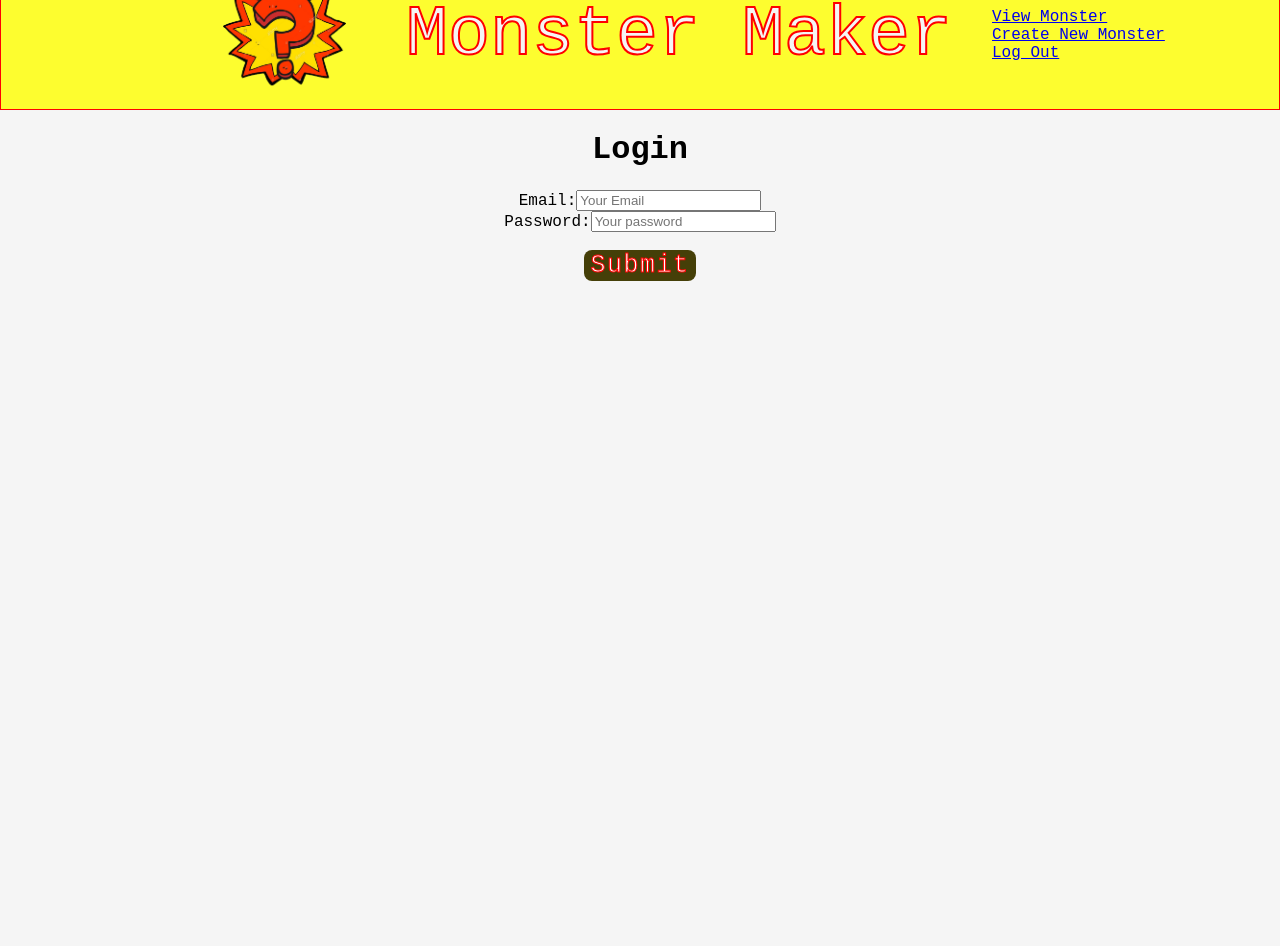
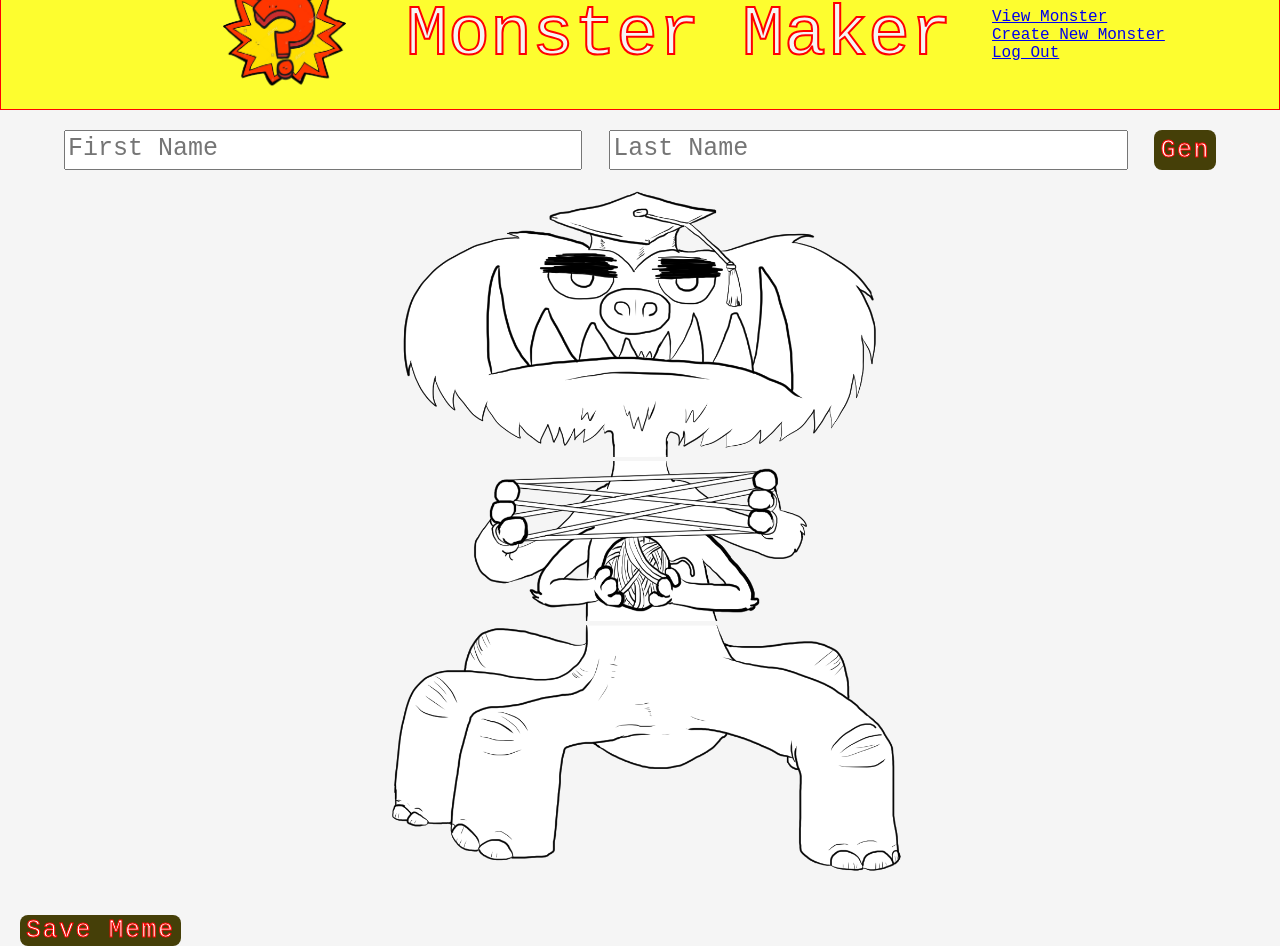
Before and after one commit to markhamm1/meme-generator, a React (Create React App) app: page /monstermaker in a window 1280 px wide. Shown: the part 40-986 px from the top of the page. Before the commit the page ends 800 px from the top, so only its background shows below. Built offline with nearby package versions, Linux system fonts and the light colour scheme.

Commit message:
Got some of the new pages working, currently working on editmonster.js rendering

```diff
--- a/src/App.js
+++ b/src/App.js
@@ -1,8 +1,8 @@
 import React from "react"
 import Header from "./Header"
-import MemeGenerator from "./MemeGenerator"
-import Memes from "./Memes"
-import EditMeme from "./EditMeme"
+import MonsterMaker from "./MonsterMaker"
+import Monsters from "./Monsters"
+import EditMonster from "./EditMonster"
 import LogIn from "./LogIn"
 import { BrowserRouter as Router, Switch, Route } from 'react-router-dom'
 
@@ -12,9 +12,9 @@ function App() {
       <div>
         <Header />
         <Switch>
-          <Route path="/memegenerator" component={MemeGenerator} />
-          <Route path="/memes" component={Memes} />
-          <Route path="/editmeme" component={EditMeme} />
+          <Route path="/monstermaker" component={MonsterMaker} />
+          <Route path="/monsters" component={Monsters} />
+          <Route path="/editmonster" component={EditMonster} />
           <Route path="/" component={LogIn} />
         </Switch>
       </div>
--- a/src/EditMeme.js
+++ b/src/EditMonster.js
@@ -2,7 +2,7 @@ import React from 'react'
 import "./style.css"
 import axios from 'axios'
 
-class EditMeme extends React.Component {
+class EditMonster extends React.Component {
   constructor() {
     super()
     this.state = {
@@ -18,9 +18,10 @@ class EditMeme extends React.Component {
 
   componentDidMount() {
     const memeUrl = this.props.location.pathname
-    const memeId = memeUrl.slice(10)
-    axios.get(`${process.env.REACT_APP_APIURL}/api/memes/${memeId}`)
+    const memeId = memeUrl.slice(13)
+    axios.get(`${process.env.REACT_APP_APIURL}/api/monsters/${memeId}`)
       .then(response => {
+        console.log(response.data)
         this.setState({
           memeInfo: response.data
         })
@@ -39,12 +40,14 @@ class EditMeme extends React.Component {
     event.preventDefault()
     console.log(this.state.topText)
     const memeUrl = this.props.location.pathname
-    const memeId = memeUrl.slice(10)
+    const memeId = memeUrl.slice(13)
     axios
-      .patch(`${process.env.REACT_APP_APIURL}/api/memes/${memeId}`, {
+      .patch(`${process.env.REACT_APP_APIURL}/api/monsters/${memeId}`, {
         top_text: this.state.topText,
         bottom_text: this.state.bottomText,
-        img_url: this.state.memeInfo.img_url
+        head_url: this.state.memeInfo.head_url,
+        body_url: this.state.memeInfo.body_url,
+        leg_url: this.state.memeInfo.leg_url
       }, {
         headers: {
           'Content-Type': 'application/json'
@@ -52,7 +55,7 @@ class EditMeme extends React.Component {
       })
       .then(response => {
         console.log(response)
-        this.props.history.push("/memes")
+        this.props.history.push("/monsters")
       })
       .catch(error => {
         console.log(error)
@@ -62,12 +65,12 @@ class EditMeme extends React.Component {
   deleteMeme(event) {
     event.preventDefault()
     const memeUrl = this.props.location.pathname
-    const memeId = memeUrl.slice(10)
+    const memeId = memeUrl.slice(13)
     axios
-      .delete(`${process.env.REACT_APP_APIURL}/api/memes/${memeId}`)
+      .delete(`${process.env.REACT_APP_APIURL}/api/monsters/${memeId}`)
       .then(response => {
         console.log(response)
-        this.props.history.push("/memes")
+        this.props.history.push("/monsters")
       })
       .catch(error => {
         console.log(error)
@@ -96,7 +99,9 @@ class EditMeme extends React.Component {
 
         </form>
         <div className="meme">
-          <img src={this.state.memeInfo.img_url} alt="" />
+          <img src={this.state.memeInfo.head_url} alt="" />
+          <img src={this.state.memeInfo.body_url} alt="" />
+          <img src={this.state.memeInfo.leg_url} alt="" />
           <h2 className="top">{this.state.topText ? this.state.topText : this.state.memeInfo.top_text}</h2>
           <h2 className="bottom">{this.state.bottomText ? this.state.bottomText : this.state.memeInfo.bottom_text}</h2>
         </div>
@@ -107,4 +112,4 @@ class EditMeme extends React.Component {
   }
 }
 
-export default EditMeme
+export default EditMonster
--- a/src/Header.js
+++ b/src/Header.js
@@ -8,10 +8,10 @@ function Header() {
       <img src="./QuestionMark.png" />
       <p>Monster Maker</p>
       <ul className="nav-list">
-        <Link to="/memes">
+        <Link to="/monsters">
           <li>View Monster</li>
         </Link>
-        <Link to="/memegenerator">
+        <Link to="/monstermaker">
           <li>Create New Monster</li>
         </Link>
         <Link to="/logout">
--- a/src/LogIn.js
+++ b/src/LogIn.js
@@ -35,7 +35,7 @@ class LogIn extends React.Component {
         axios.defaults.headers.common["Authorization"] =
           "Bearer " + response.data.jwt;
         localStorage.setItem("jwt", response.data.jwt);
-        this.props.history.push("/memes")
+        this.props.history.push("/monsters")
       })
       .catch(error => {
         console.log(error)
--- a/src/MemeGenerator.js
+++ b/src/MonsterMaker.js
@@ -2,7 +2,7 @@ import React from "react"
 import "./style.css"
 import axios from "axios"
 
-class MemeGenerator extends React.Component {
+class MonsterMaker extends React.Component {
   constructor() {
     super()
     this.state = {
@@ -78,10 +78,12 @@ class MemeGenerator extends React.Component {
     event.preventDefault()
     console.log(this.state)
     axios
-      .post(`${process.env.REACT_APP_APIURL}/api/memes`, {
+      .post(`${process.env.REACT_APP_APIURL}/api/monsters`, {
         top_text: this.state.topText,
         bottom_text: this.state.bottomText,
-        img_url: this.state.randomImg
+        head_url: this.state.randomHead,
+        body_url: this.state.randomBody,
+        leg_url: this.state.randomLeg
       }, {
         headers: {
           'Content-Type': 'application/json'
@@ -89,7 +91,7 @@ class MemeGenerator extends React.Component {
       })
       .then(response => {
         console.log(response)
-        this.props.history.push("/memes")
+        this.props.history.push("/monsters")
       })
       .catch(error => {
         console.log(error)
@@ -134,4 +136,4 @@ class MemeGenerator extends React.Component {
   }
 }
 
-export default MemeGenerator
+export default MonsterMaker
--- a/src/Memes.js
+++ b/src/Monsters.js
@@ -3,7 +3,7 @@ import "./style.css"
 import axios from 'axios'
 import { BrowserRouter as Route, Link } from "react-router-dom";
 
-class Memes extends React.Component {
+class Monsters extends React.Component {
   constructor() {
     super()
     this.state = {
@@ -13,7 +13,7 @@ class Memes extends React.Component {
 
   componentDidMount() {
     const jwt = localStorage.getItem("jwt")
-    axios.get(`${process.env.REACT_APP_APIURL}/api/memes`)
+    axios.get(`${process.env.REACT_APP_APIURL}/api/monsters`)
       .then(response => {
         this.setState({
           allMemes: response.data
@@ -36,14 +36,16 @@ class Memes extends React.Component {
           {this.state.allMemes.map((meme, i) => <li className="index" key={meme.id}>
             <div className="meme">
               <br></br>
-              <img src={meme.img_url} alt="" />
+              <img src={meme.head_url} alt="" />
+              <img src={meme.body_url} alt="" />
+              <img src={meme.leg_url} alt="" />
               <h2 className="memes-top">{meme.top_text}</h2>
               <h2 className="memes-bottom">{meme.bottom_text}</h2>
               <br></br>
               <Link
                 className="meme-link"
                 to={{
-                  pathname: `/editmeme/${meme.id}`,
+                  pathname: `/editmonster/${meme.id}`,
                 }}
               >
                 Edit Meme
@@ -59,4 +61,4 @@ class Memes extends React.Component {
   }
 }
 
-export default Memes
+export default Monsters
```
